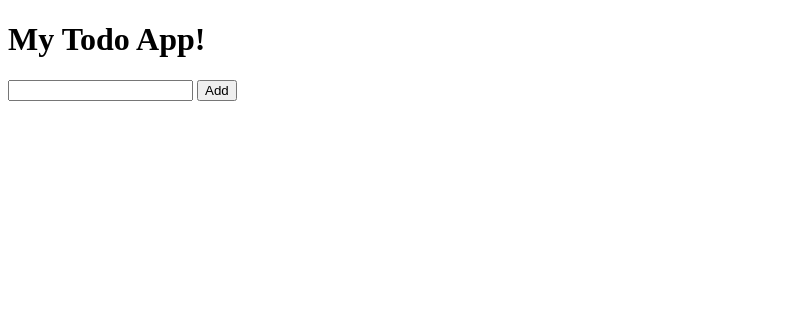
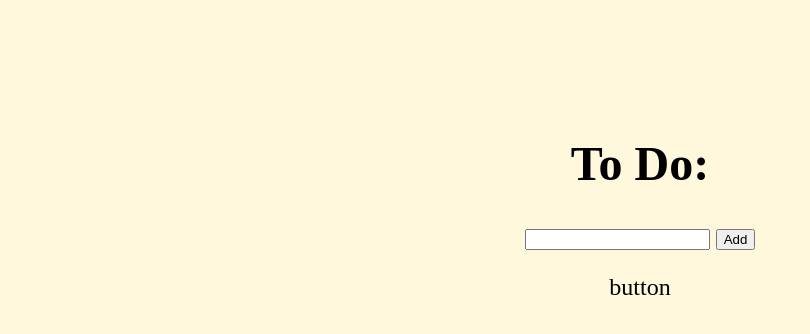
Before and after one commit to why39charactersonlybruh/todo-native-4, a SvelteKit app: page / in a window 1280 px wide. Shown: the top 334 px of the page, without its empty margins (0-810 px from the left). Built offline with nearby package versions, Linux system fonts and the light colour scheme.

Commit message:
no button

```diff
--- a/src/routes/+page.svelte
+++ b/src/routes/+page.svelte
@@ -40,7 +40,7 @@
 
 </script>
 
-<h1>My Todo App!</h1>
+<h1>To Do:</h1>
 
 <form on:submit|preventDefault={addToArray}>
 	<input type="text" bind:value={todoItem}>
@@ -75,3 +75,5 @@
 
 	}
 </style>
+
+button
--- a/src/style.css
+++ b/src/style.css
@@ -0,0 +1,6 @@
+body {
+     background-color: cornsilk;
+     text-align: center;
+     padding-top: 4em;
+     font-size: x-large;
+}
```
